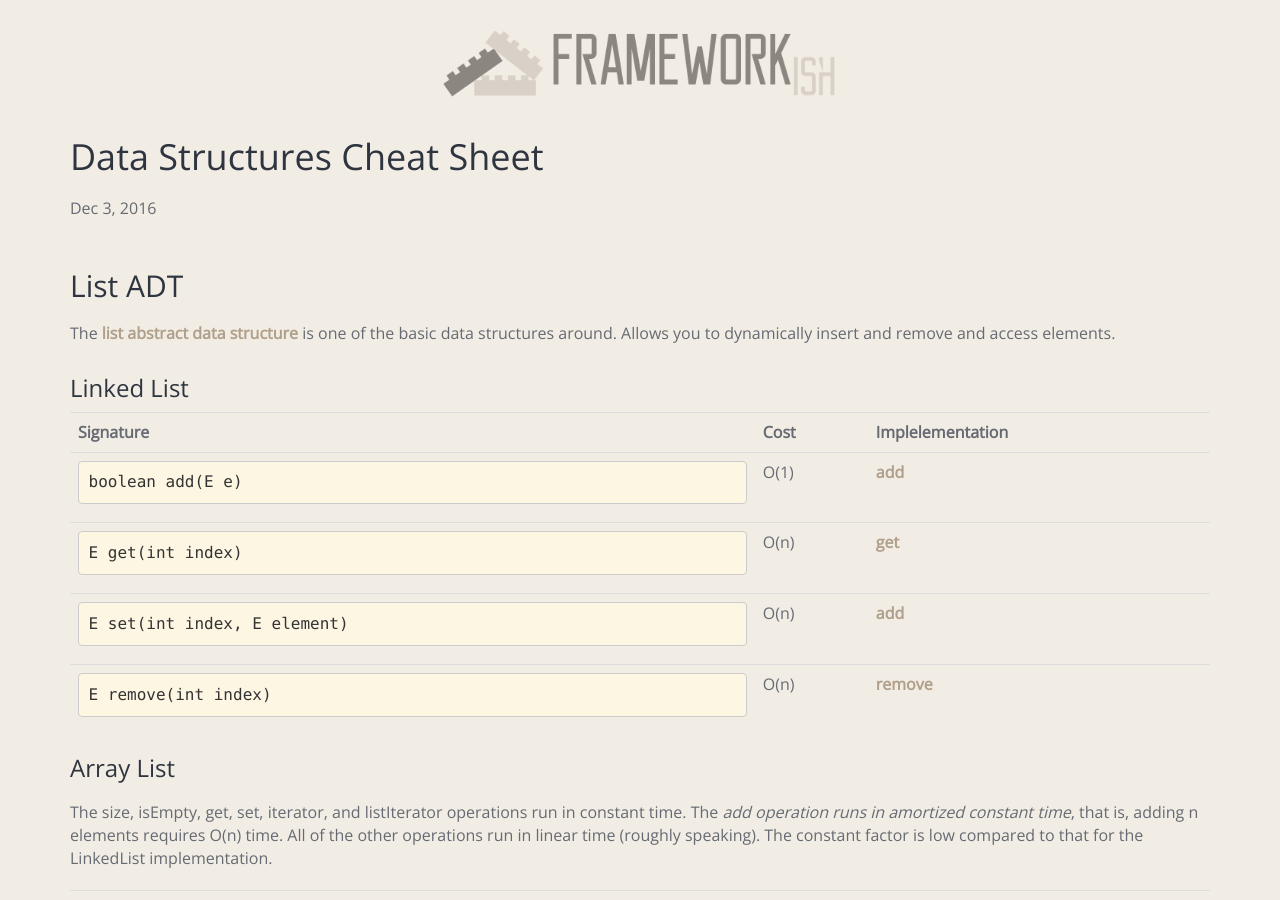
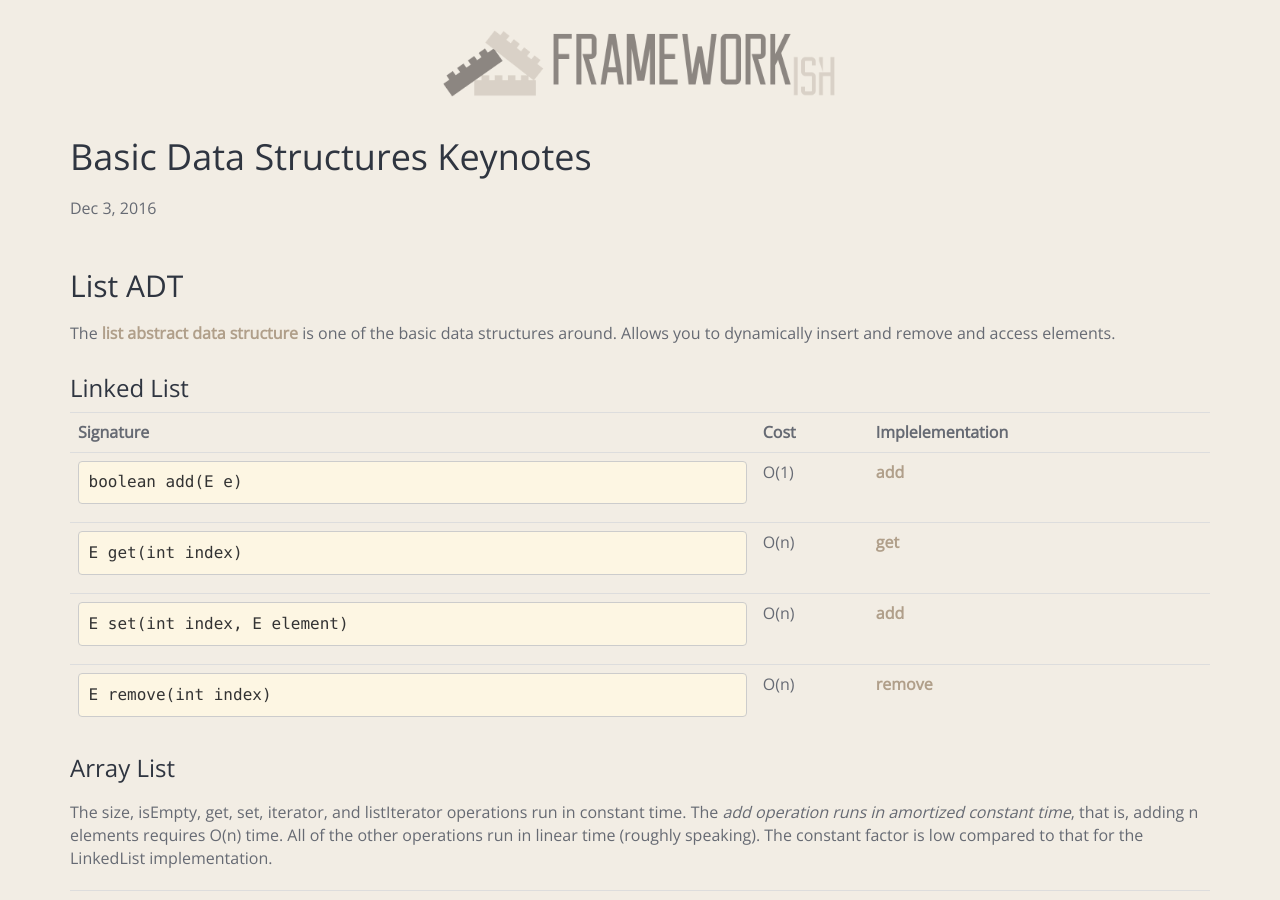
Before and after one commit to Rastikko/Rastikko.github.io, a Jekyll site: the page built from _posts/2016-12-03-data-structures-cheatsheet.md, in a window 1280 px wide and 900 px high. Built offline with Jekyll 4.4.1, drawn with Linux system fonts in a browser that asks for light colours.

Commit message:
Change title

```diff
--- a/_posts/2016-12-03-data-structures-cheatsheet.md
+++ b/_posts/2016-12-03-data-structures-cheatsheet.md
@@ -1,6 +1,6 @@
 ---
 layout: post
-title:  "Data Structures Cheat Sheet"
+title:  "Basic Data Structures Keynotes"
 description: "A quick cheat sheet for dat structures, adding complexity and a implementation sample in java"
 date:   2016-12-03
 categories: html
```
